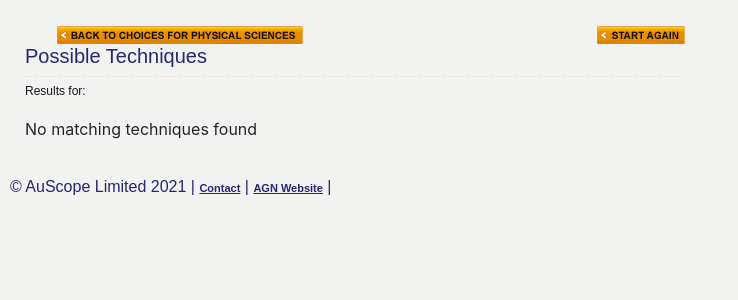
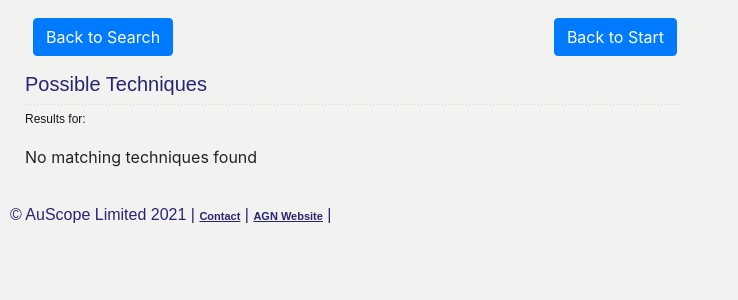
Before and after one commit to laughing0li/TechniqueFinder, a CodeIgniter app: page /database/Portal/getTechniqueByOptionCombination in a window 1280 px wide. Shown: the top 300 px of the page, without its empty margins (0-738 px from the left). Run offline with CodeIgniter, Linux system fonts and the light colour scheme; data comes from the database, SQL or seed files in the repository; some libraries are stand-ins or nearby versions.

Commit message:
Bootstrap-ify search results page

```diff
--- a/application/views/Portal/technique_search_by_choices.php
+++ b/application/views/Portal/technique_search_by_choices.php
@@ -23,32 +23,20 @@ $this->load->view('layout/portal_header.php');?>
 <body>
 
     <div id="main">
-
 	<div id="content" class="container">
-            <span class="nav_buttons">
-                <ul>
-<?php
-if($science == 'GEOCHEM'){
-
-    echo '<li id="button_backBio"><a href="'.base_url().'Portal/geochemOptionsSelection"></a></li>';
-}else{
-    echo '<li id="button_backPhys"><a href="'.base_url().'Portal/physicsOptionsSelection"></a></li>';
-}
-?>
-                </ul>
-            </span>
-
-            <span class="nav_buttons">
-                <ul>
-                    <li id="button_backStart"><a style="float:right" href="<?php echo base_url();?>Portal"></a></li>
-                </ul>
-            </span>
-
+            <div class="d-flex mb-2">
+                <div class="p-2 me-auto">
+                    <button type="submit" class="btn btn-primary" onclick="window.location.assign('<?php echo base_url();?>Portal/geochemOptionsSelection')">Back to Search</button>
+                </div>
+                <div class="p-2">
+                    <button type="submit" class="btn btn-primary" onclick="window.location.assign('<?php echo base_url();?>Portal')">Back to Start</button>
+                </div>
+            </div>
 
             <div class="clear"></div>
             <h1>Possible Techniques</h1>
             <hr>
-            <p>Results for: <span class="tf-orange"><b><?php if (isset($leftOption->name) && isset($rightOption->name)) { echo $leftOption->name.' and '.$rightOption->name; } ?></b></span></p>
+            <p>Results for: <span><b><?php if (isset($leftOption->name) && isset($rightOption->name)) { echo $leftOption->name.' and '.$rightOption->name; } ?></b></span></p>
 
 
         <?php
```
